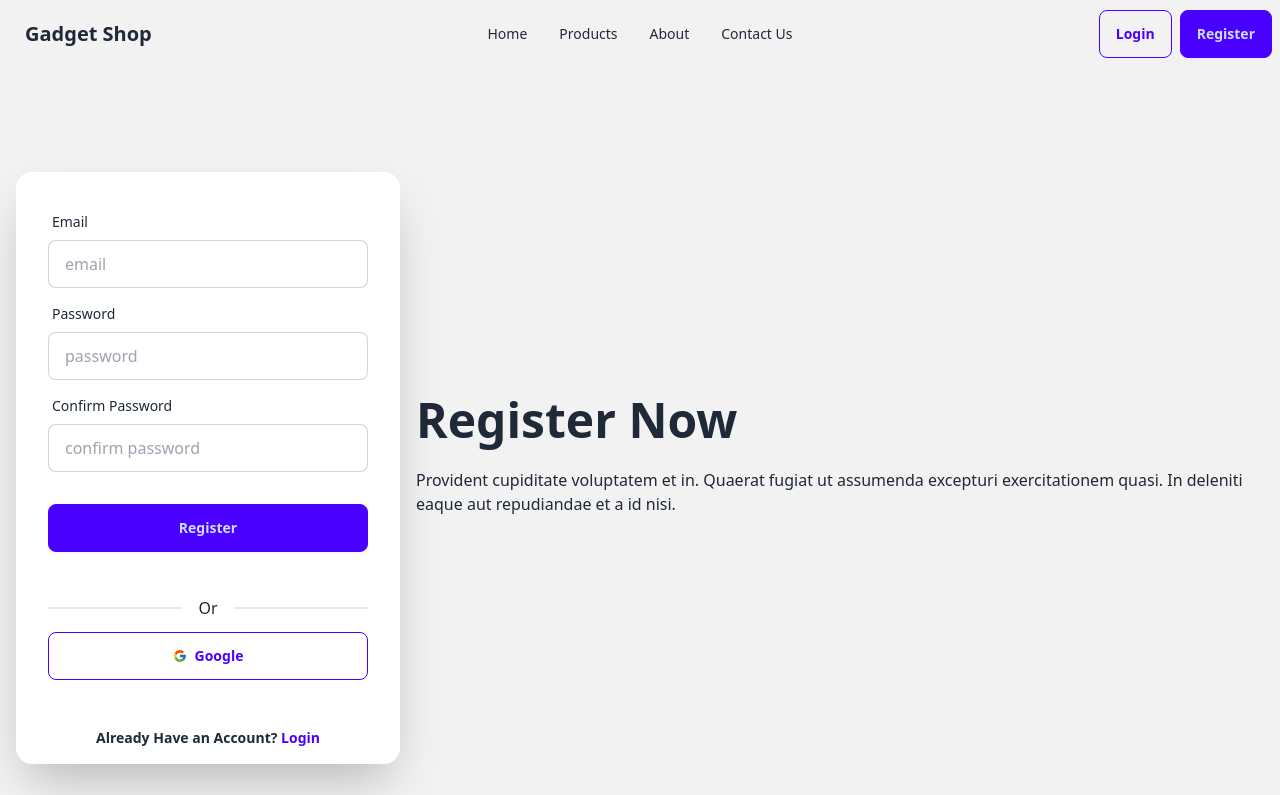
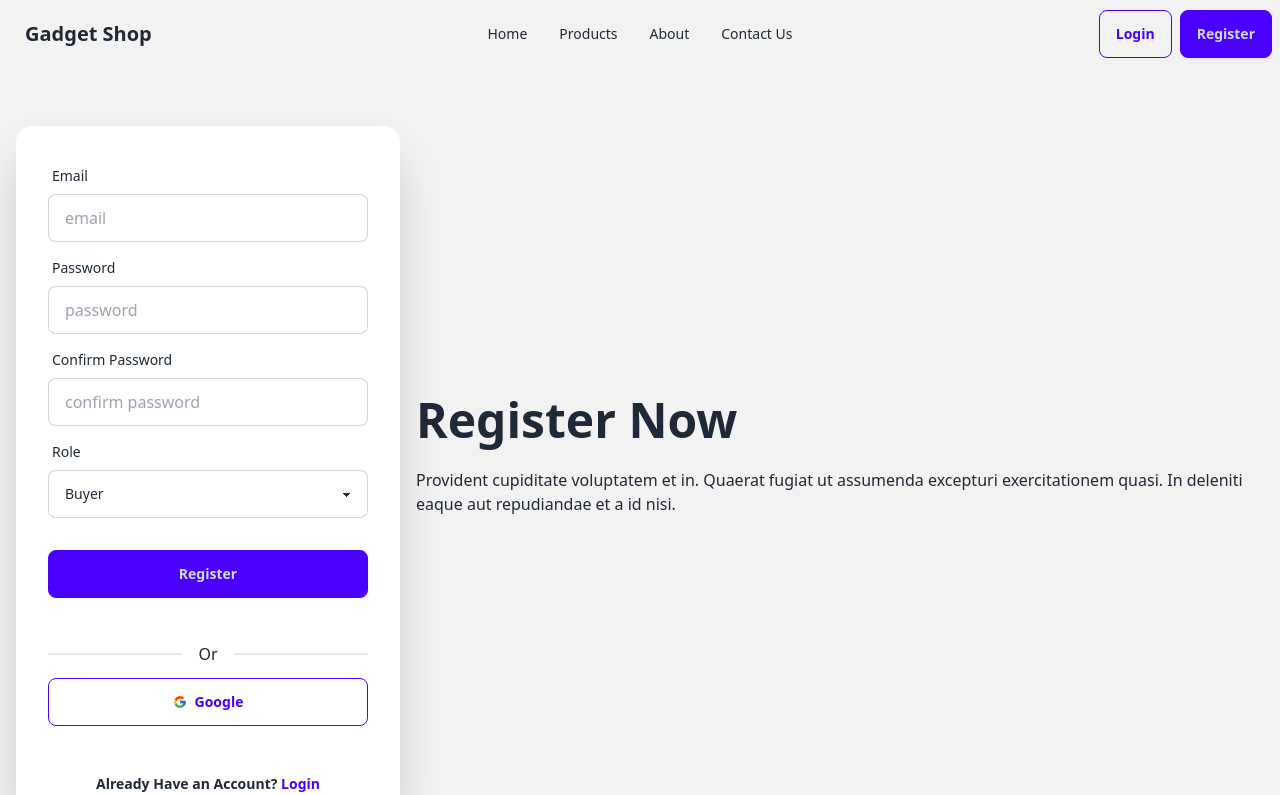
Before and after one commit to shuvakarmakar/gadget-shop-client, a React (Vite) app: page /register in a window 1280 px wide. Shown: the top 795 px of the page. Built offline with nearby package versions, Linux system fonts and the light colour scheme; no server answers.

Commit message:
Axios installed and access-token localstorage implemented

```diff
--- a/package.json
+++ b/package.json
@@ -10,6 +10,7 @@
     "preview": "vite preview"
   },
   "dependencies": {
+    "axios": "^1.7.9",
     "firebase": "^11.0.2",
     "localforage": "^1.10.0",
     "match-sorter": "^8.0.0",
--- a/src/AuthProvider/AuthProvider.jsx
+++ b/src/AuthProvider/AuthProvider.jsx
@@ -1,6 +1,7 @@
 import { createContext, useEffect, useState } from "react";
 import { getAuth, createUserWithEmailAndPassword, signInWithEmailAndPassword, signOut, signInWithPopup, onAuthStateChanged, GoogleAuthProvider } from "firebase/auth";
 import app from "../firebase-config/firebase";
+import axios from "axios";
 
 
 export const AuthContext = createContext(null);
@@ -36,9 +37,21 @@ const AuthProvider = ({ children }) => {
 
     useEffect(() => {
         const unsubscribe = onAuthStateChanged(auth, currentUser => {
-            setLoading(false);
             setUser(currentUser);
-            console.log(currentUser);
+            if (currentUser) {
+                axios.post(`http://localhost:4000/authentication`, {
+                    email: currentUser.email
+                }).then(data => {
+                    if (data.data) {
+                        localStorage.setItem('access-token', data?.data?.token);
+                        setLoading(false)
+                    }
+                })
+            }
+            else {
+                localStorage.removeItem('access-token');
+                setLoading(false)
+            }
         });
 
         return () => unsubscribe();
--- a/src/components/UserDropdown.jsx
+++ b/src/components/UserDropdown.jsx
@@ -1,4 +1,4 @@
-import { Link, NavLink } from "react-router-dom";
+import { NavLink } from "react-router-dom";
 import useAuth from "../hooks/useAuth";
 
 const UserDropdown = () => {
--- a/src/pages/Register.jsx
+++ b/src/pages/Register.jsx
@@ -16,7 +16,7 @@ const Register = () => {
 
 
     const onSubmit = (data) => {
-        createUser (data.email, data.password)
+        createUser(data.email, data.password)
         navigate("/")
     };
 
@@ -83,6 +83,21 @@ const Register = () => {
                                 <p className="text-red-500">{errors.confirmPassword.message}</p>
                             )}
                         </div>
+                        {/* ROLE */}
+                        <div className="form-control">
+                            <label className="label">
+                                <span className="label-text">Role</span>
+                            </label>
+                            <select
+                                className="select select-bordered w-full max-w-xs"
+                                {...register("role", { required: "Role is required" })}
+                            >
+                                <option value="buyer">Buyer</option>
+                                <option value="seller">Seller</option>
+                            </select>
+                            {errors.role && <p className="text-red-500">{errors.role.message}</p>} {/* Error handling */}
+                        </div>
+
                         <div className="form-control mt-6">
                             <button className="btn btn-primary" type="submit">
                                 Register
```
Also changed, not shown: 1 other file (tests, documents, lock files or other folders).
